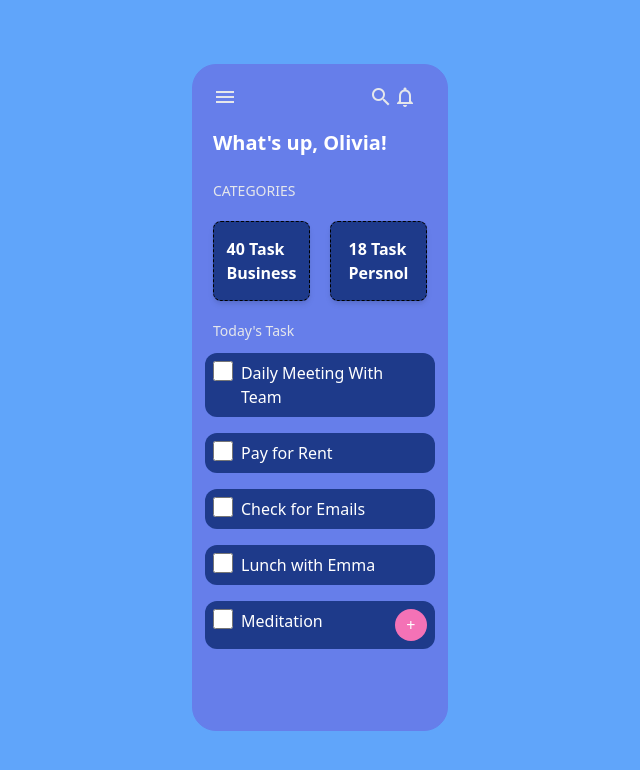
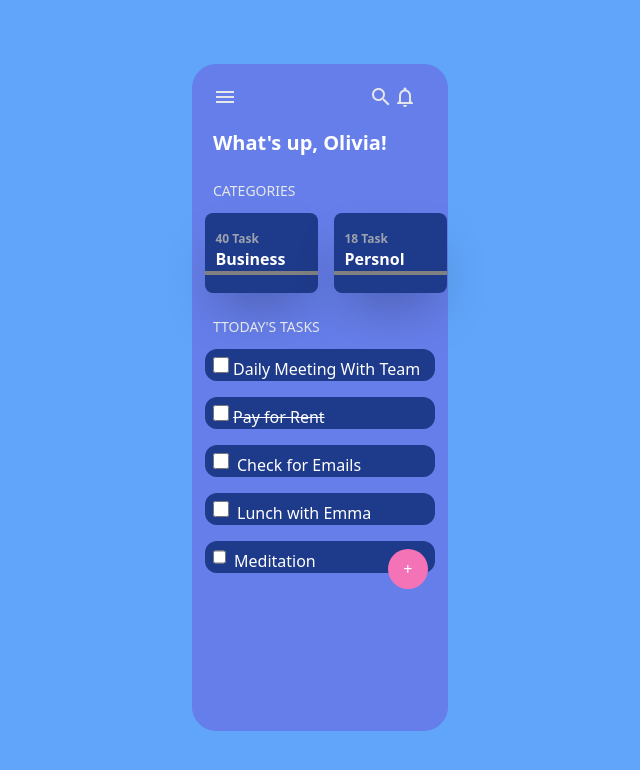
Before and after one commit to DeepaliBamble/project, a website built with Vite: page index.html in a window 1280 px wide. Shown: the whole page, without its empty margins (320-960 px from the left). Built offline with nearby package versions, Linux system fonts and the light colour scheme.

Commit message:
Feat:Added progrss bar in card

```diff
--- a/index.html
+++ b/index.html
@@ -9,81 +9,95 @@
     <link href="https://fonts.googleapis.com/icon?family=Material+Icons" rel="stylesheet">
 </head>
 
-<body class=" justify-center bg-blue-400">
+<body class="  bg-blue-400">
 <main class="flex mt-16 h-5/6 justify-center ">
    <div class=" bg-primary w-64 border border-primary rounded-3xl ">
 
     <div class=" text-gray-200 flex" >
         <div class=" p-5 justify-start">
-            <span class="material-icons">menu</span>
+            <a href="#">
+                <span class="material-icons">menu</span>
+            </a>
+
         </div>
     <div class="py-5 justify-end ml-28 ">
-        <span class="material-icons">search</span>
+        <a href="#">
+            <span class="material-icons">search</span></a>
     </div>
     <div >
-        <span class="material-icons py-5">notifications_none</span>
+        <a href="#">
+                <span class="material-icons py-5 ">notifications_none</span>
+        </a>
     </div>
 
     </div>
 
 <div>
     <span class="text-white p-5 font-bold text-xl">What's up, Olivia!</span>
-</div>
-<br>
-<div>
-<span class="p-5 text-gray-200  text-sm ">CATEGORIES</span>
+</div> <br>
+
+<div >
+<span class="p-5 text-gray-200  text-sm">CATEGORIES</span>
 </div>
 <!-- cards-->
-<div class="flex gap-5 p-5">
+<div class="flex flex-row flex-auto gap-4 ml-3 mt-3 ">
 
 <div class="card">
     <span>
-        <span >40 Task </span><br>
-        <span>Business</span>
+        <span class="text-xs text-gray-400 p-10" >40 Task </span><br>
+        <span class="p-10">Business</span>
+        <span class="justfy-center ">
+            <progress class="h-1 mr-3 justify-center"></progress>
+        </span>
+
     </span>
 
 </div>
 
+
 <div class="card">
     <span>
-        <span >18 Task </span><br>
-        <span>Persnol</span>
+        <span class="text-xs text-gray-400 p-10" >18 Task </span><br>
+        <span class="p-10">Persnol</span>
+        <span class="justfy-center ">
+            <progress class="h-1 mr-3 justify-center"></progress>
+        </span>
+
     </span>
 
 </div>
-</div>
-
+</div><br>
 <div>
-    <span class="p-5 text-gray-200  text-sm ">Today's Task</span>
+    <span class="p-5 text-gray-200 text-sm ">TTODAY'S TASKS</span>
     </div>
 
 
     <div class="flex flex-col">
 
-        <label class="inline-flex  mt-3 m-3 bg-blue-900 rounded-xl gap-2 p-2 ">
-            <input type="checkbox" class="form-checkbox h-5 w-5" >
+        <label class="inline-flex h-8 mt-3 m-3 bg-blue-900 rounded-xl gap-1 p-2 ">
+            <input type="checkbox" class="form-checkbox h-4 w-4" >
             <span class="text-white">Daily Meeting With Team</span>
         </label>
 
-        <label class="inline-flex  mt-1 m-3 bg-blue-900 rounded-xl gap-2 p-2 ">
-            <input type="checkbox" class="form-checkbox h-5 w-5 " >
-            <span class="text-white">Pay for Rent</span>
+        <label class="inline-flex h-8 mt-1 m-3 bg-blue-900 rounded-xl gap-1 p-2 ">
+            <input type="checkbox" class="form-checkbox h-4 w-4 " >
+            <span class="text-white line-through">Pay for Rent</span>
         </label>
 
-        <label class="inline-flex  mt-1 m-3 bg-blue-900 rounded-xl gap-2 p-2 ">
-            <input type="checkbox" class="form-checkbox h-5 w-5" >
+        <label class="inline-flex h-8 mt-1 m-3 bg-blue-900 rounded-xl gap-2 p-2 ">
+            <input type="checkbox" class="form-checkbox h-4 w-4" >
             <span class="text-white">Check for Emails</span>
         </label>
 
-        <label class="inline-flex  mt-1 m-3 bg-blue-900 rounded-xl gap-2 p-2 ">
-            <input type="checkbox" class="form-checkbox h-5 w-5" >
+        <label class="inline-flex h-8 mt-1 m-3 bg-blue-900 rounded-xl gap-2 p-2 ">
+            <input type="checkbox" class="form-checkbox h-4 w-4" >
             <span class="text-white">Lunch with Emma</span>
         </label>
-        <label class="inline-flex  mt-1 m-3 bg-blue-900 rounded-xl gap-2  p-2 ">
-            <input type="checkbox" class="form-checkbox h-5 w-5" >
+        <label class="inline-flex h-8 mt-1 m-3 bg-blue-900 rounded-xl gap-2  p-2 ">
+            <input type="checkbox" class="form-checkbox h-4 w-4" >
             <span class="text-white ">Meditation</span>
             <span> <a href="#">
-                <button class="h-8 w-8 ml-16 bg-pink-400 text-white justify-center rounded-full">+</button></a>
+                <button class="h-10 w-10 ml-16 bg-pink-400 text-white justify-center rounded-full">+</button></a>
                 </span>
 
          </label>
@@ -91,11 +105,6 @@
 
 
         </div>
-
-
-
-
-
 </div>
 
 </main>
--- a/src/tailwind.css
+++ b/src/tailwind.css
@@ -5,5 +5,5 @@
 
 
 .card {
-    @apply grid items-center bg-blue-900 text-white font-semibold justify-center w-32 overflow-hidden shadow-md h-20 border-dashed border-black border rounded-lg;
+    @apply flex items-center bg-blue-900 text-white font-semibold justify-center w-32  overflow-hidden shadow-2xl h-20 rounded-lg;
 }
```
Also changed, not shown: img/line.jpg (added), img/line.png (added).
